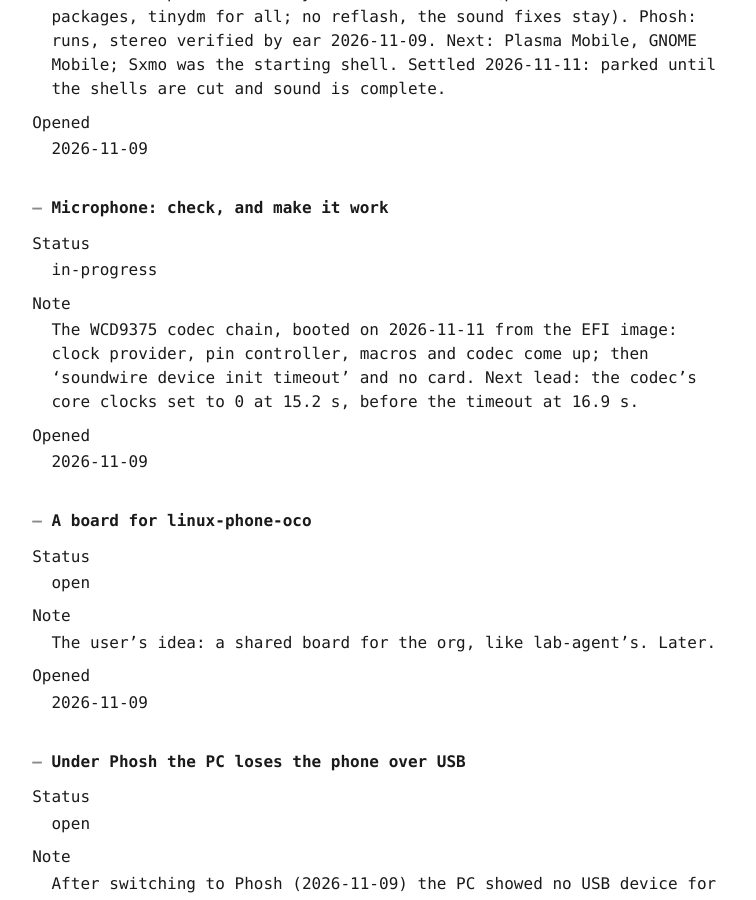
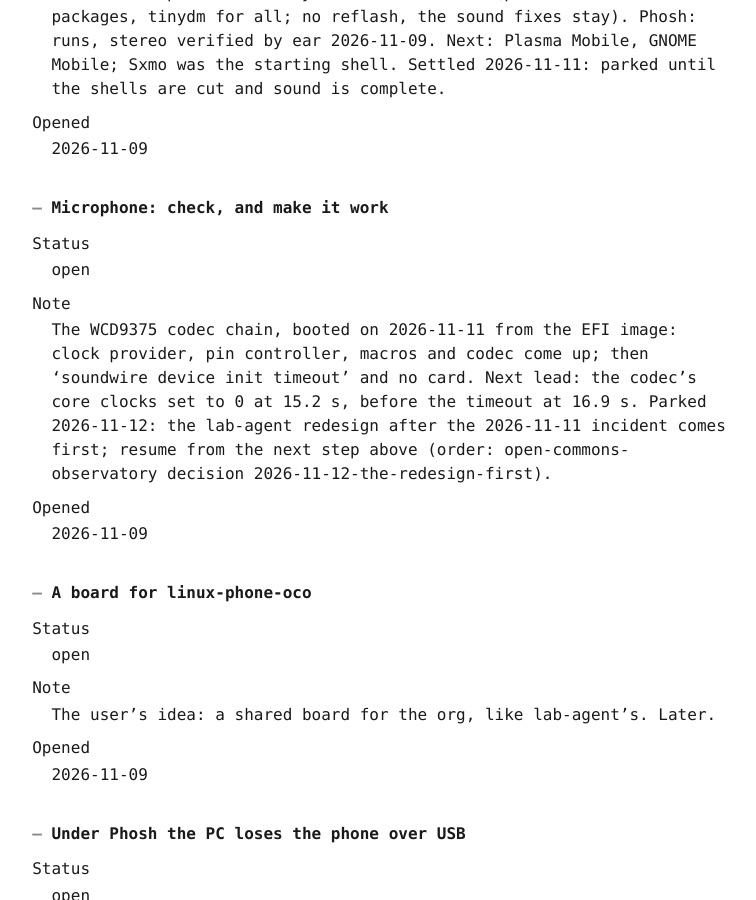
Before and after one commit to linux-phone-oco/docs, a Jekyll site: the page built from docs/backlog.md, in a window 1280 px wide and 900 px high, scrolled down 4267 px. Shown: the whole window, without its empty margins (261-1017 px from the left). Built offline with Jekyll 4.4.1, drawn with Linux system fonts in a browser that asks for light colours; our own code applies the rules of GitHub Pages for plain Markdown files.

Commit message:
chore: parked: the lab-agent redesign comes first; each item keeps its resume point (#69)
* chore: parked: the lab-agent redesign comes first; each item keeps its resume point

Glimpse: g-20261111-231211

* docs: re-rendered after parking

---------

Co-authored-by: lab-agent-session <agent@creation-guidelines>

```diff
--- a/data/backlog.json
+++ b/data/backlog.json
@@ -10,7 +10,7 @@
 {"id":"upstream-tas2562-slot-length","title":"Upstream: tas2562 sets the I2S slot length from the sample width","status":"open","note":"Kernel patch on linux-phone-oco/linux branch fix/tas2562-i2s-slot-length (one commit, compiles for arm64, verified on surya as a module built from the exact v7.1_rc3 source). Send to sm7150-mainline and to ALSA upstream (alsa-devel, the TAS2562 maintainers), signed off by the user. Branch fix/tas2562-i2s-slot-length pushed to linux-phone-oco/linux 2026-11-10 (it had stayed local); patch 0001 in the upstream queue.","opened":"2026-11-09"}
 {"id":"upstream-ucm-surya-stereo","title":"Upstream: stereo speaker UCM profile for surya","status":"open","note":"surya-lab ucm/Xiaomi/surya/HiFi.conf: two channels, top amplifier (0x4d) left, bottom (0x4c) right. For alsa-ucm-conf (Xiaomi/surya), once the kernel fix is accepted or at least posted.","opened":"2026-11-09"}
 {"id":"try-shells","title":"Try every mobile shell with working sound","status":"open","note":"Switched in place with surya-lab ui/switch.sh (postmarketOS UI packages, tinydm for all; no reflash, the sound fixes stay). Phosh: runs, stereo verified by ear 2026-11-09. Next: Plasma Mobile, GNOME Mobile; Sxmo was the starting shell. Settled 2026-11-11: parked until the shells are cut and sound is complete.","opened":"2026-11-09"}
-{"id":"microphone","title":"Microphone: check, and make it work","status":"in-progress","note":"The WCD9375 codec chain, booted on 2026-11-11 from the EFI image: clock provider, pin controller, macros and codec come up; then 'soundwire device init timeout' and no card. Next lead: the codec's core clocks set to 0 at 15.2 s, before the timeout at 16.9 s.","opened":"2026-11-09"}
+{"id":"microphone","title":"Microphone: check, and make it work","status":"open","note":"The WCD9375 codec chain, booted on 2026-11-11 from the EFI image: clock provider, pin controller, macros and codec come up; then 'soundwire device init timeout' and no card. Next lead: the codec's core clocks set to 0 at 15.2 s, before the timeout at 16.9 s. Parked 2026-11-12: the lab-agent redesign after the 2026-11-11 incident comes first; resume from the next step above (order: open-commons-observatory decision 2026-11-12-the-redesign-first).","opened":"2026-11-09"}
 {"id":"org-board","title":"A board for linux-phone-oco","status":"open","note":"The user's idea: a shared board for the org, like lab-agent's. Later.","opened":"2026-11-09"}
 {"id":"phosh-usb","title":"Under Phosh the PC loses the phone over USB","status":"open","note":"After switching to Phosh (2026-11-09) the PC showed no USB device for the phone, so no SSH over USB; the user saw the same before, in an earlier Phosh try. Unclear yet: Phosh changing the USB gadget, or the cable (EarPods were being plugged in that evening). To check: lsusb on the PC and the gadget state on the phone (via wifi or the console) while in Phosh.","opened":"2026-11-09"}
 {"id":"plasma-silent","title":"Plasma Mobile: speakers silent, the chain playing","status":"done","note":"Plasma Mobile (fresh Nura image, sound fixes applied on the phone): speakers were silent with the whole chain playing. Two causes, both confirmed: (1) the image restores a saved mixer state with both amplifiers' digital volume at 0 = -110 dB; (2) a tas2562 driver bug: setting the Digital Volume Control changes only the driver's cache, the chips (page 2, 0x0c-0x0f) stay at -110 dB. Writing 0x40000000 straight into both chips with i2cset made sound work: the user heard YouTube in Firefox, 2026-11-10. Not persistent: after a power-off the restore and the driver bug bring the silence back. Needed: the driver fix (upstream-tas2562-volume), and until then a boot-time step that writes the volume into the chips. Root cause found and fixed 2026-11-10: the tas2562 driver's maximum volume (0 dB) read past the end of its lookup table, which muted the amps; with two more faults (the latch byte written first, resume skipping bytes). Fixed module installed and proven on the phone by I2C reads; every flash bakes it in. Listen on Plasma when it is next run.","opened":"2026-11-10"}
--- a/data/glimpses.json
+++ b/data/glimpses.json
@@ -1,2 +1,3 @@
 {"id":"g-20261111-213606","at":"2026-11-11T21:36:06Z","by":"lab-agent-session","kind":"chore","summary":"glimpses are recorded here from now on"}
 {"id":"g-20261111-223513","at":"2026-11-11T22:35:13Z","by":"tad update-pins","kind":"build","summary":"tad 0.4.0: the pin moved, the data and documents re-rendered"}
+{"id":"g-20261111-231211","at":"2026-11-11T23:12:11Z","by":"lab-agent-session","kind":"chore","summary":"parked: the lab-agent redesign comes first; each item keeps its resume point","advances":"backlog:microphone","touches":"backlog:microphone"}
--- a/docs/backlog.md
+++ b/docs/backlog.md
@@ -159,10 +159,10 @@ Opened
 ### Microphone: check, and make it work
 
 Status
-: in-progress
+: open
 
 Note
-: The WCD9375 codec chain, booted on 2026-11-11 from the EFI image: clock provider, pin controller, macros and codec come up; then 'soundwire device init timeout' and no card. Next lead: the codec's core clocks set to 0 at 15.2 s, before the timeout at 16.9 s.
+: The WCD9375 codec chain, booted on 2026-11-11 from the EFI image: clock provider, pin controller, macros and codec come up; then 'soundwire device init timeout' and no card. Next lead: the codec's core clocks set to 0 at 15.2 s, before the timeout at 16.9 s. Parked 2026-11-12: the lab-agent redesign after the 2026-11-11 incident comes first; resume from the next step above (order: open-commons-observatory decision 2026-11-12-the-redesign-first).
 
 Opened
 : 2026-11-09
```
